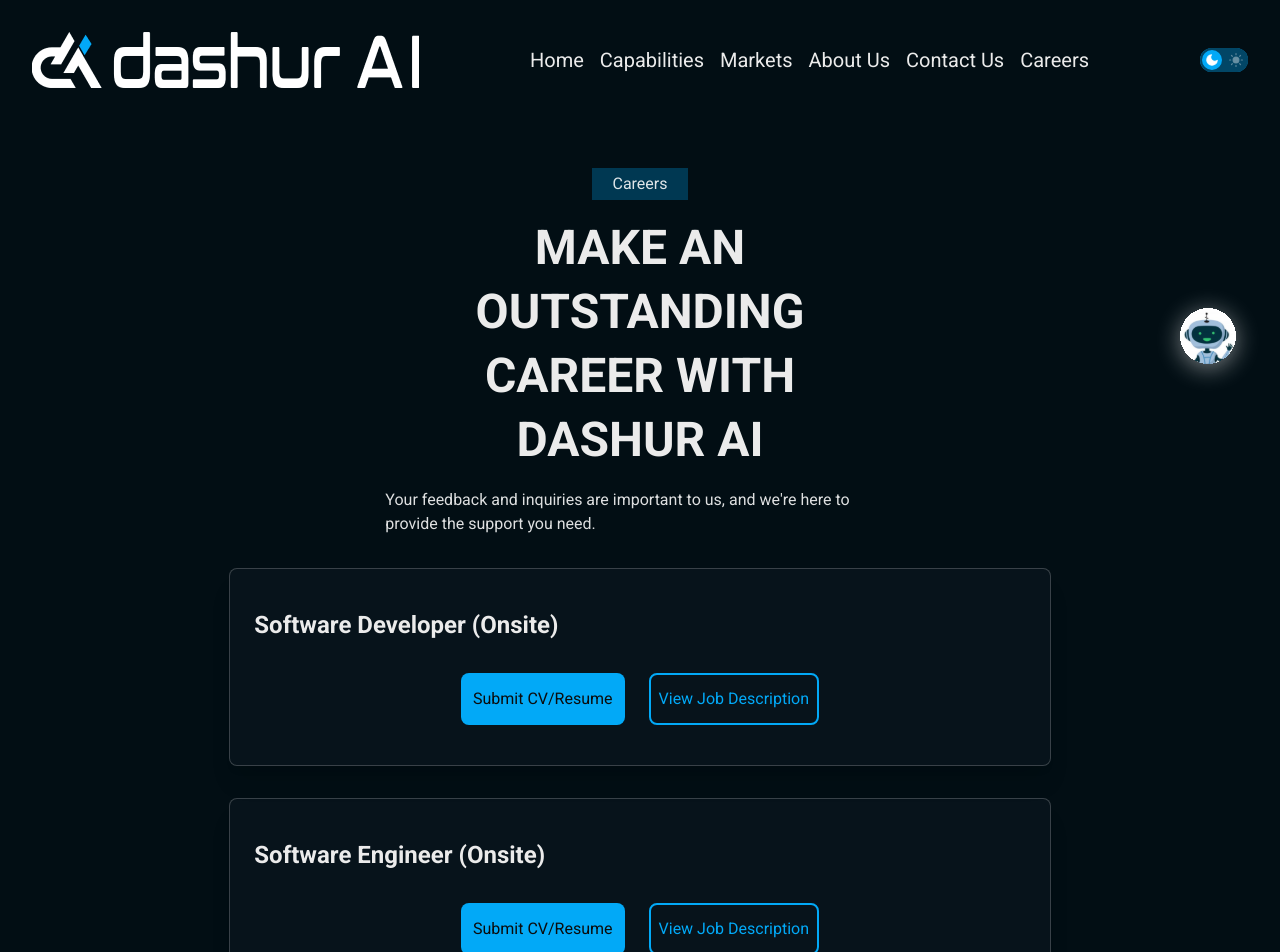
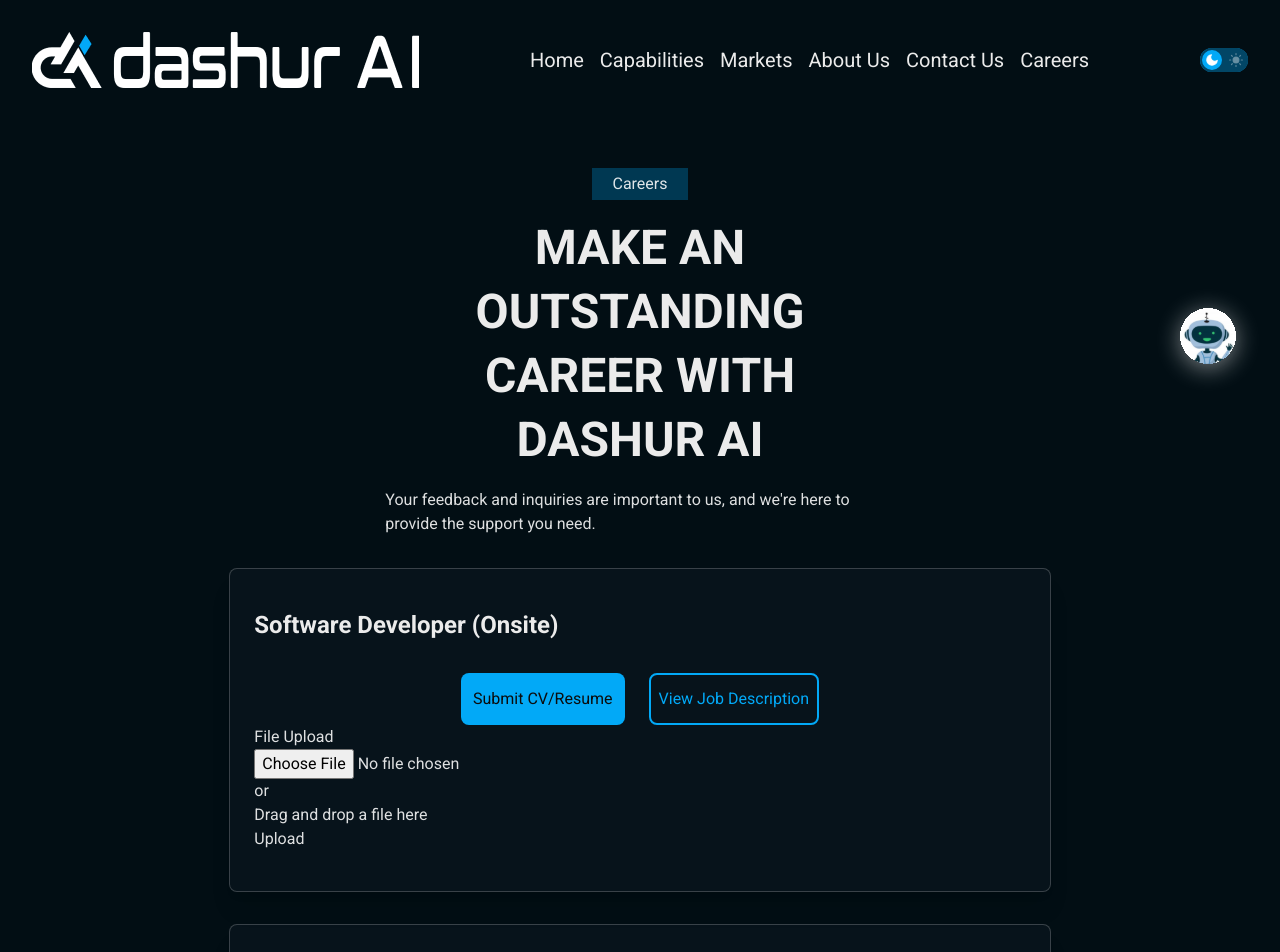
Before and after one commit to saadsrabon/dashurcorporate, a React (Vite) app: page /career in a window 1280 px wide. Shown: the top 952 px of the page. Built offline with nearby package versions, Linux system fonts and the light colour scheme; what react-chatbot-kit would draw is missing.

Commit message:
2024-01-23 05:22:22 - Drag and Drop Facility availed

```diff
--- /dev/null
+++ b/src/components/UploadResume.jsx
@@ -0,0 +1,42 @@
+import { useState } from "react";
+
+const UploadResume = () => {
+    const [selectedFile, setSelectedFile] = useState(null);
+
+    const handleFileChange = (event) => {
+      const file = event.target.files[0];
+      setSelectedFile(file);
+    };
+
+    const handleDrop = (event) => {
+      event.preventDefault();
+      const file = event.dataTransfer.files[0];
+      setSelectedFile(file);
+    };
+
+    const handleDragOver = (event) => {
+      event.preventDefault();
+    };
+
+    const handleUpload = () => {
+      // You can implement file upload logic here
+      if (selectedFile) {
+        console.log(`Uploading file: ${selectedFile.name}`);
+        // Add your file upload logic (e.g., using FormData and API)
+      } else {
+        console.log('No file selected');
+      }
+    };
+
+    return (
+      <div className="file-upload" onDrop={handleDrop} onDragOver={handleDragOver}>
+        <h2>File Upload</h2>
+        <input type="file" accept=".docx, .pdf" onChange={handleFileChange} />
+        <p>or</p>
+        <p>Drag and drop a file here</p>
+        {selectedFile && <p>Selected file: {selectedFile.name}</p>}
+        <button onClick={handleUpload}>Upload</button>
+      </div>
+    );
+  };
+  export default UploadResume;
--- a/src/pages/Career.jsx
+++ b/src/pages/Career.jsx
@@ -5,6 +5,7 @@
 import Chips from "../components/chips";
 import jobData from '../utils/job.json';
 import JobDescription from "../components/JobDescription";
+import UploadResume from "../components/UploadResume";
 
 const Career = () => {
   const [showJob, setShowJob] = useState(false);
@@ -31,6 +32,10 @@
               <button className="mb-2 md:mb-0 px-3 py-2 text-[#0C0C0C] text-base font-medium rounded-lg bg-light-primary">Submit CV/Resume</button>
               <button onClick={handleOpen} className="px-2 py-3 text-light-primary text-base font-medium rounded-lg bg-transparent border-light-primary border-2" >View Job Description</button>
             </div>
+
+            <div>
+              <UploadResume/>
+            </div>
           </CardWrapper>
         ))
       }
```
